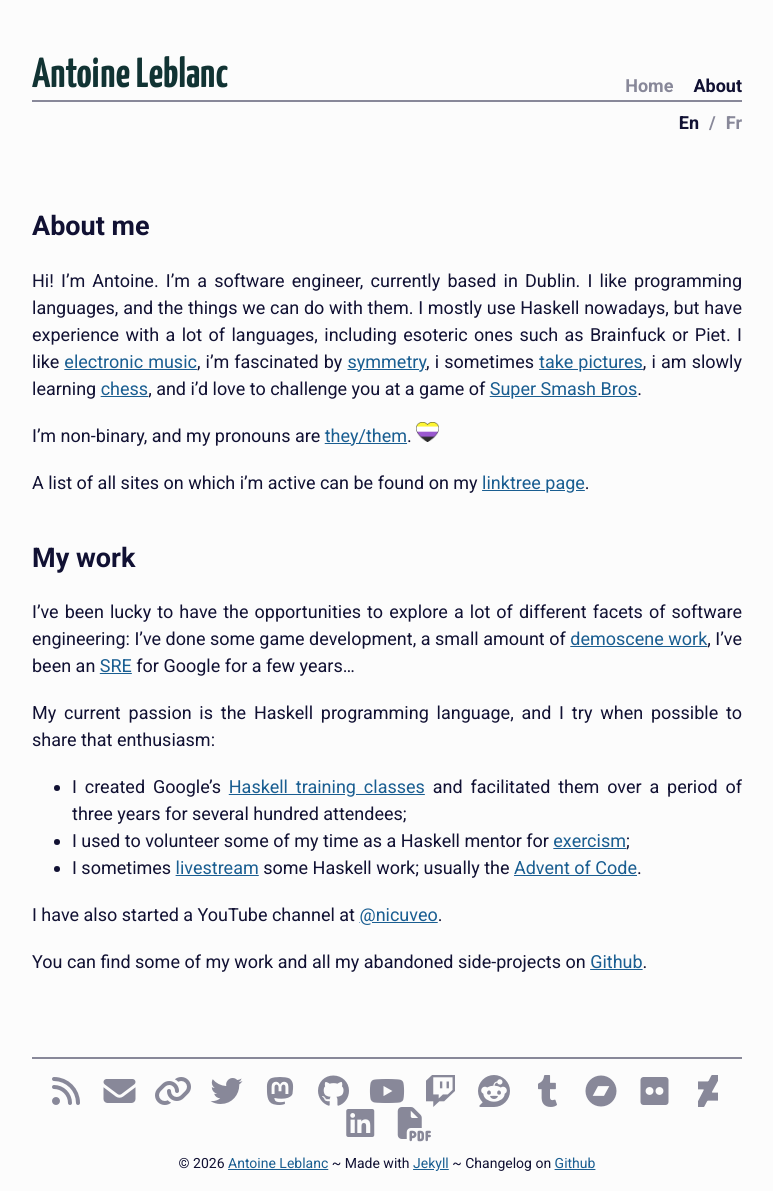
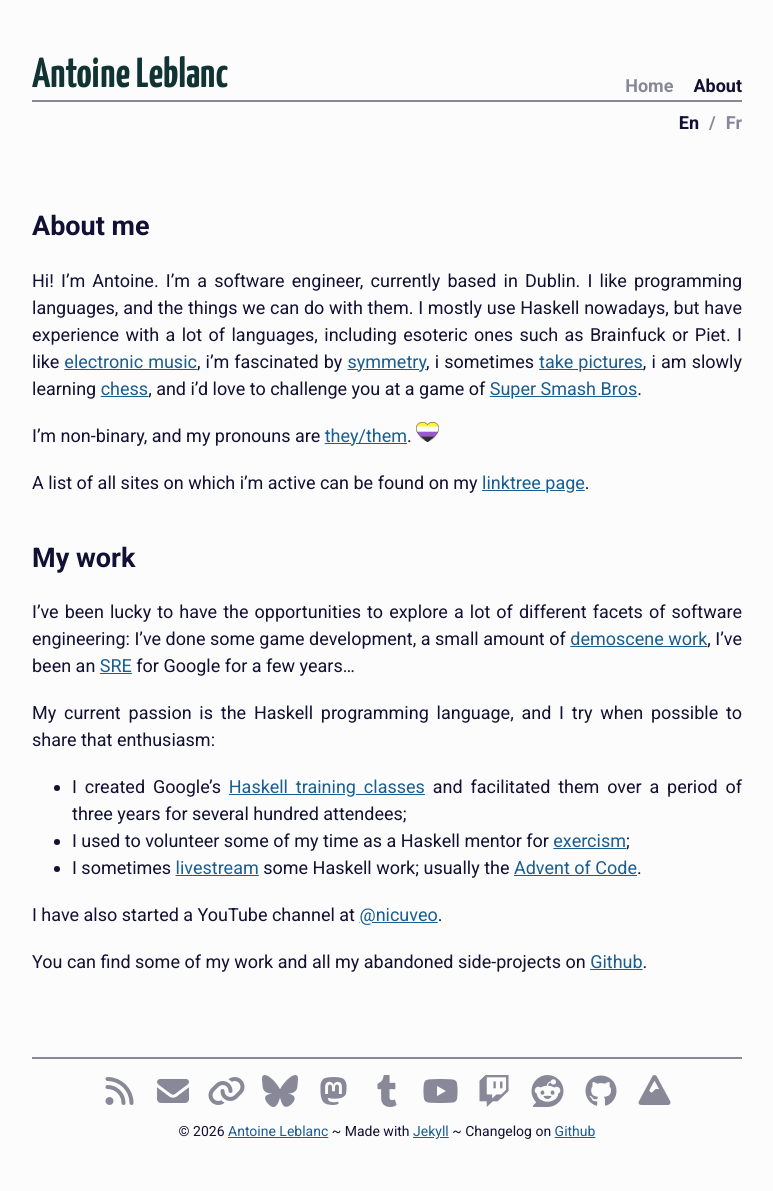
Before and after one commit to nicuveo/nauths.fr, a Jekyll site: the page built from en/about.md, in a window 1280 px wide. Shown: the whole page, without its empty margins (253-1026 px from the left). Built offline with Jekyll 4.4.1, drawn with Linux system fonts in a browser that asks for light colours; after the commit the page ends 1159 px from its top, so only the background shows below that.

Commit message:
Simplify footer

```diff
--- a/_data/urls.yml
+++ b/_data/urls.yml
@@ -1,7 +1,9 @@
 about: "about.html"
 
 bandcamp:   "https://bandcamp.com/nicuveo"
+bluesky:    "https://bsky.app/profile/nicuveo.gay"
 chess:      "https://www.chess.com/member/nicuveo"
+codeberg:   "https://codeberg.org/nicuveo"
 deviantart: "https://nicuveo.deviantart.com"
 flickr:     "https://flickr.com/nicuveo"
 github:     "https://github.com/nicuveo"
--- a/_includes/footer.html
+++ b/_includes/footer.html
@@ -3,23 +3,18 @@
 {% capture rss %}/{{ page.lang }}/feed.xml{% endcapture %}
 
 <div id="footer">
-
 <div id="links">
- <a class="link" href="{{ rss          }}">         <i class="fa fa-2x fa-rss"                  ></i></a>
- <a class="link" href="{{ u.mail       }}">         <i class="fa fa-2x fa-envelope"             ></i></a>
- <a class="link" href="{{ u.linktree   }}">         <i class="fa fa-2x fa-solid  fa-link"       ></i></a>
- <a class="link" href="{{ u.twitter    }}">         <i class="fa fa-2x fa-brands fa-twitter"    ></i></a>
- <a class="link" href="{{ u.mastodon   }}" rel="me"><i class="fa fa-2x fa-brands fa-mastodon"   ></i></a>
- <a class="link" href="{{ u.github     }}">         <i class="fa fa-2x fa-brands fa-github"     ></i></a>
- <a class="link" href="{{ u.youtube    }}">         <i class="fa fa-2x fa-brands fa-youtube"    ></i></a>
- <a class="link" href="{{ u.twitch     }}">         <i class="fa fa-2x fa-brands fa-twitch"     ></i></a>
- <a class="link" href="{{ u.reddit     }}">         <i class="fa fa-2x fa-brands fa-reddit"     ></i></a>
- <a class="link" href="{{ u.tumblr     }}">         <i class="fa fa-2x fa-brands fa-tumblr"     ></i></a>
- <a class="link" href="{{ u.bandcamp   }}">         <i class="fa fa-2x fa-brands fa-bandcamp"   ></i></a>
- <a class="link" href="{{ u.flickr     }}">         <i class="fa fa-2x fa-brands fa-flickr"     ></i></a>
- <a class="link" href="{{ u.deviantart }}">         <i class="fa fa-2x fa-brands fa-deviantart" ></i></a>
- <a class="link" href="{{ u.linkedin   }}">         <i class="fa fa-2x fa-brands fa-linkedin"   ></i></a>
- <a class="link" href="{{ u.resume     }}">         <i class="fa fa-2x fa-solid  fa-file-pdf"   ></i></a>
+ <a class="link" href="{{ rss        }}">         <i class="fa-2x fa-solid  fa-rss"     ></i></a>
+ <a class="link" href="{{ u.mail     }}">         <i class="fa-2x fa-solid  fa-envelope"></i></a>
+ <a class="link" href="{{ u.linktree }}">         <i class="fa-2x fa-solid  fa-link"    ></i></a>
+ <a class="link" href="{{ u.bluesky  }}">         <i class="fa-2x fa-brands fa-bluesky" ></i></a>
+ <a class="link" href="{{ u.mastodon }}" rel="me"><i class="fa-2x fa-brands fa-mastodon"></i></a>
+ <a class="link" href="{{ u.tumblr   }}">         <i class="fa-2x fa-brands fa-tumblr"  ></i></a>
+ <a class="link" href="{{ u.youtube  }}">         <i class="fa-2x fa-brands fa-youtube" ></i></a>
+ <a class="link" href="{{ u.twitch   }}">         <i class="fa-2x fa-brands fa-twitch"  ></i></a>
+ <a class="link" href="{{ u.reddit   }}">         <i class="fa-2x fa-brands fa-reddit"  ></i></a>
+ <a class="link" href="{{ u.github   }}">         <i class="fa-2x fa-brands fa-github"  ></i></a>
+ <a class="link" href="{{ u.codeberg }}">         <i class="fa-2x fa-solid  fa-mountain"></i></a>
 </div>
 
 <p id="footer-text">
```
Lines whose indentation alone changed are shown as unchanged.
